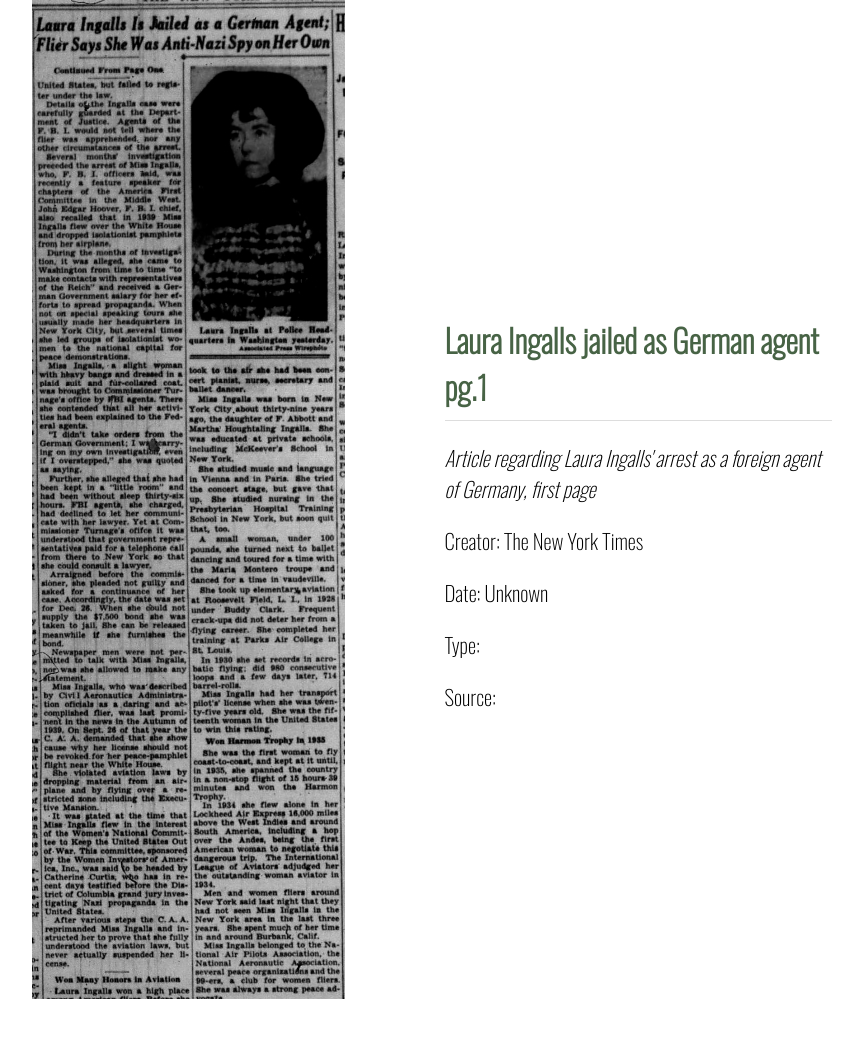
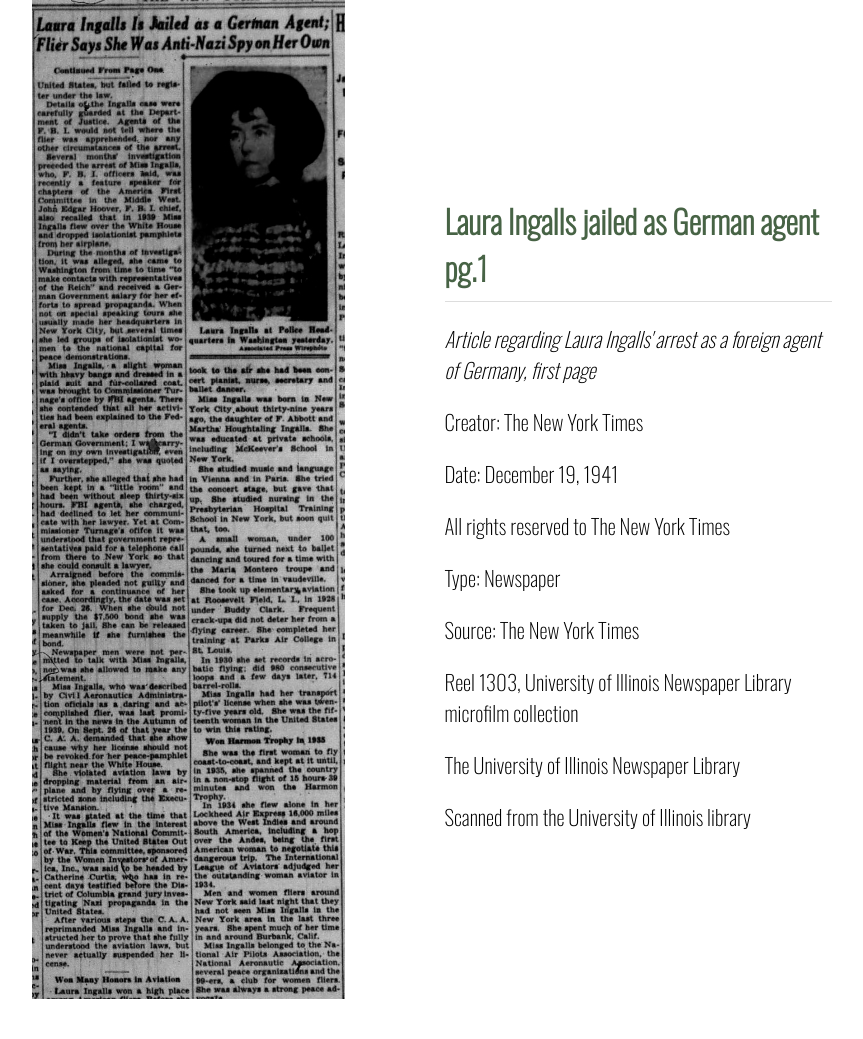
Before and after one commit to tonylira0327/forgn_agnt, a Jekyll site: the page built from _mindoc_media/LAURA_INGALLS_JAILED_AS_GERMAN_AGENT_PG1.md, in a window 1280 px wide. Shown: the whole page, without its empty margins (208-1071 px from the left). Built offline with Jekyll 4.4.1, drawn with Linux system fonts in a browser that asks for light colours.

Commit message:
Update LAURA_INGALLS_JAILED_AS_GERMAN_AGENT_PG1.md

```diff
--- a/_mindoc_media/LAURA_INGALLS_JAILED_AS_GERMAN_AGENT_PG1.md
+++ b/_mindoc_media/LAURA_INGALLS_JAILED_AS_GERMAN_AGENT_PG1.md
@@ -6,15 +6,15 @@ media_type: image
 _title: Laura Ingalls jailed as German agent pg.1
 description: Article regarding Laura Ingalls' arrest as a foreign agent of Germany, first page
 creator: The New York Times
-_date: Unknown
-rights:
-type:
-source:
-identifier:
-contributor:
-format:
-credit_(IPTC):
-date_created_(IPTC):
+_date: December 19, 1941
+rights: All rights reserved to The New York Times
+type: Newspaper
+source: The New York Times
+identifier: Reel 1303, University of Illinois Newspaper Library microfilm collection
+contributor: The University of Illinois Newspaper Library
+format: Scanned from the University of Illinois library
+credit_(IPTC): The New York Times
+date_created_(IPTC): December 19, 1941
 
 _path: /assets/img/LAURA_INGALLS_JAILED_AS_GERMAN_AGENT_PG1.jpg
 order: '04'
```
